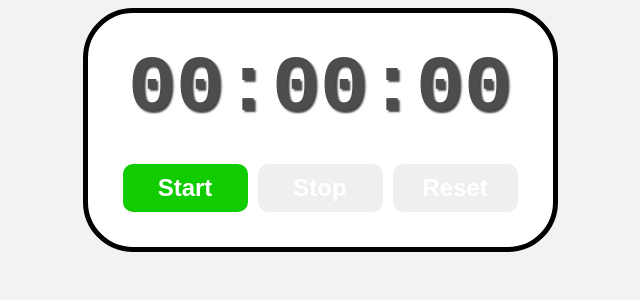
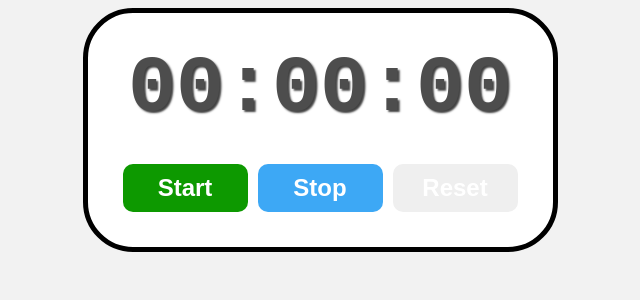
Before and after one commit to egesua/stopwatch, a React (Create React App) app: page / in a window 1280 px wide. In both pictures the pointer is over the button "Start". Shown: the top 300 px of the page, without its empty margins (320-960 px from the left). Built offline with nearby package versions, Linux system fonts and the light colour scheme.

Commit message:
css improvements.

```diff
--- a/src/index.css
+++ b/src/index.css
@@ -39,3 +39,23 @@
 .start-button {
     background-color: hsl(115, 100%, 40%);
 }
+
+.start-button:hover {
+    background-color: hsl(115, 100%, 30%);
+}
+
+.stop-button {
+    background-color: hsl(10, 90%, 50%);
+}
+
+.stop-button:hover {
+    background-color: hsl(10, 90%, 40%);
+}
+
+.stop-button {
+    background-color: hsl(205, 90%, 60%);
+}
+
+.stop-button:hover {
+    background-color: hsl(205, 90%, 50%);
+}
```
